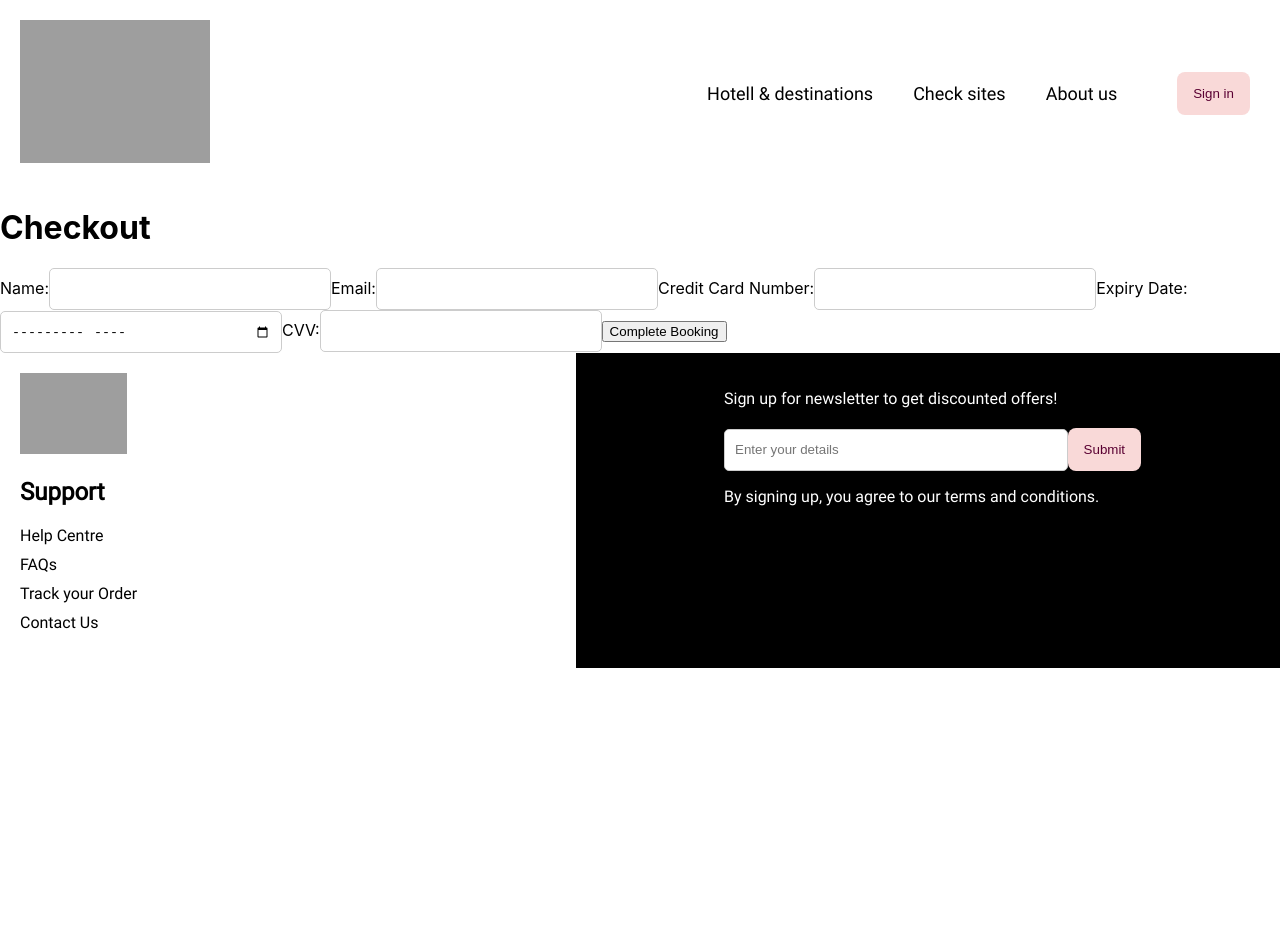
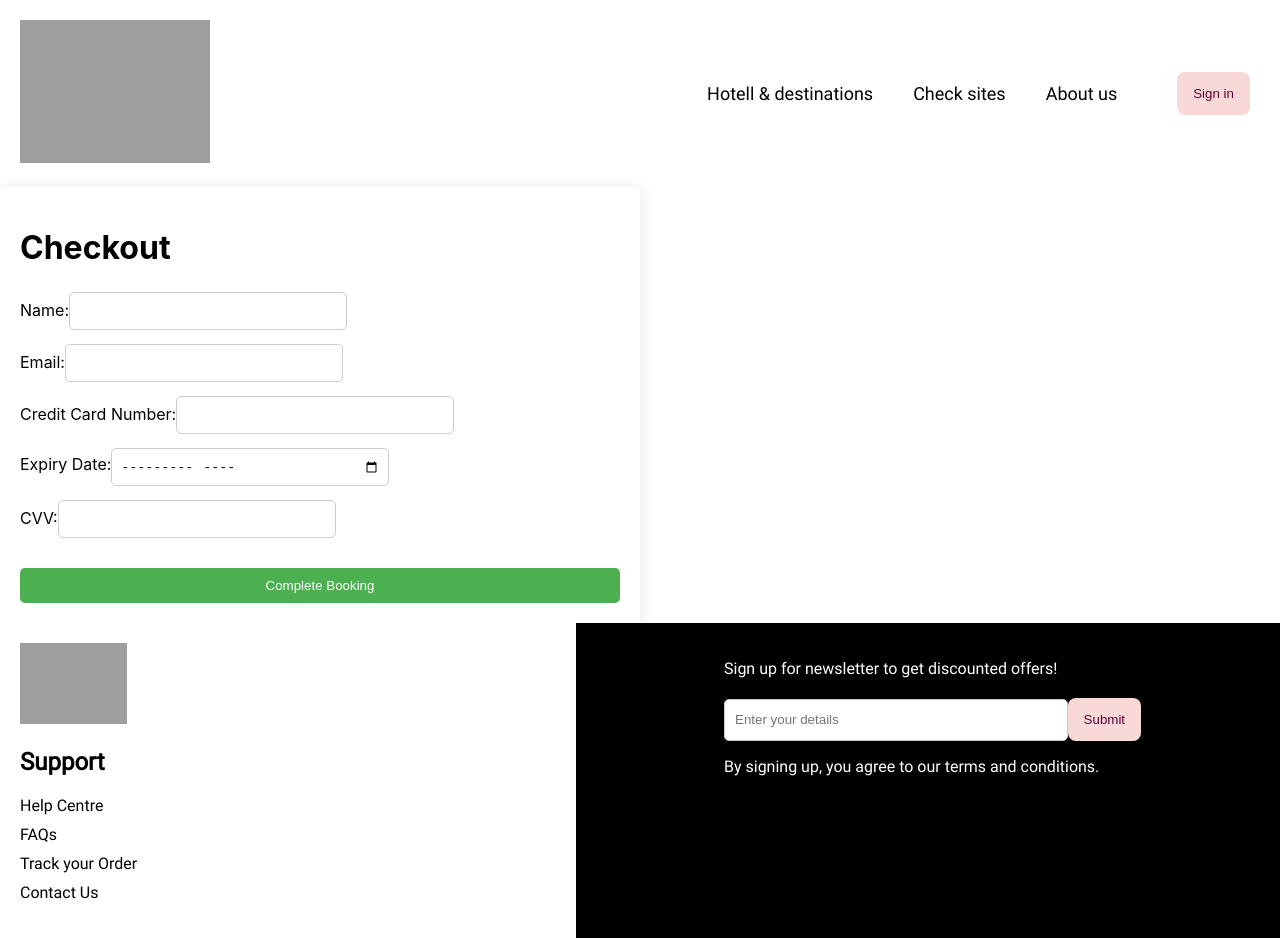
Before and after one commit to JanNordskog/StayfinderGruppe6, a React (Create React App) app in the folder frontend/: page /checkout in a window 1280 px wide. Shown: the top 938 px of the page. Before the commit the page ends 800 px from the top, so only its background shows below. Built offline with nearby package versions, Linux system fonts and the light colour scheme.

Commit message:
css for checkout

```diff
--- a/frontend/src/pages/CheckOut.css
+++ b/frontend/src/pages/CheckOut.css
@@ -1,8 +1,8 @@
 .checkout-container {
     max-width: 600px;
-    margin: 0 auto;
     padding: 20px;
     box-shadow: 0 2px 15px rgba(0, 0, 0, 0.1);
+    min-height: calc(100dvh - 85.26px - 271.73px - 40px - 13px);
 }
 
 .checkout-container form {
--- a/frontend/src/pages/CheckOut.js
+++ b/frontend/src/pages/CheckOut.js
@@ -1,5 +1,6 @@
 import React, { useState } from "react";
 import { useNavigate } from "react-router-dom";
+import "./CheckOut.css";
 
 function CheckOut() {
   const navigate = useNavigate();
```
